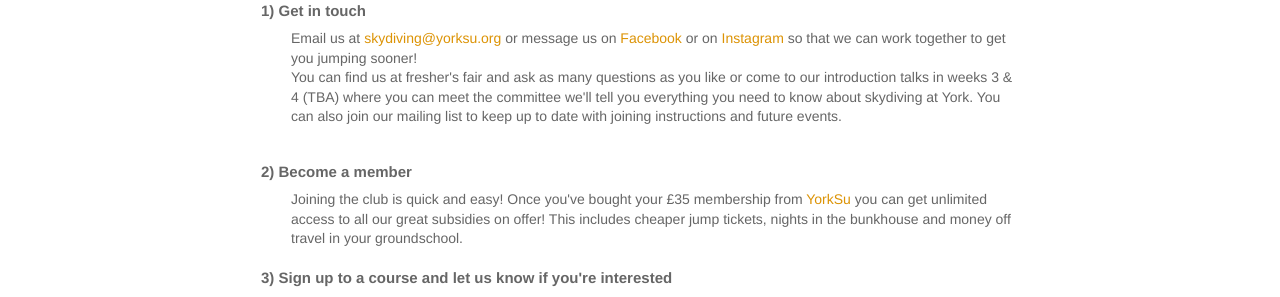
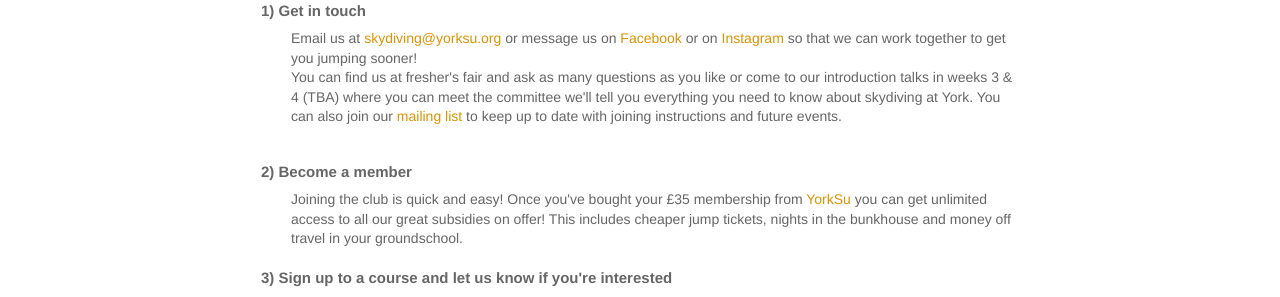
Before and after one commit to uoysc/uoysc.github.io, a Jekyll site: the page built from getting-started/index.html, in a window 1280 px wide and 900 px high, scrolled down 224 px. Shown: the part 292-589 px from the top of the window. Built offline with Jekyll 4.4.1, drawn with Linux system fonts in a browser that asks for light colours; nearby versions of some CDN libraries; part of the change alters nothing that is shown.

```diff
--- a/getting-started/index.html
+++ b/getting-started/index.html
@@ -22,7 +22,7 @@ title: Getting Started
       <br>
       You can find us at fresher's fair and ask as many questions as you like or come to our introduction talks in weeks 3 & 4 (TBA) where you can meet the committee we'll tell you everything you need to know about skydiving at York.
 
-      You can also join our mailing list to keep up to date with joining instructions and future events.
+      You can also join our <a href= {{ site.mailing-list }} target="_blank">mailing list</a> to keep up to date with joining instructions and future events.
     </p>
 
     <br>
```
